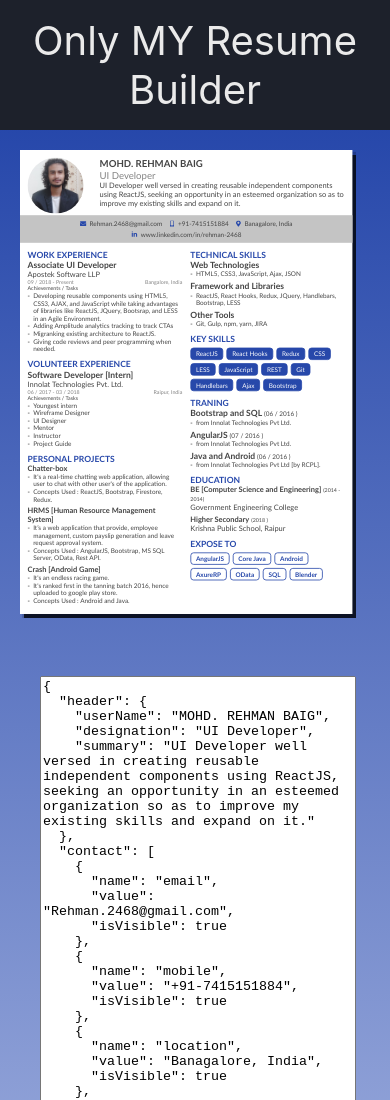
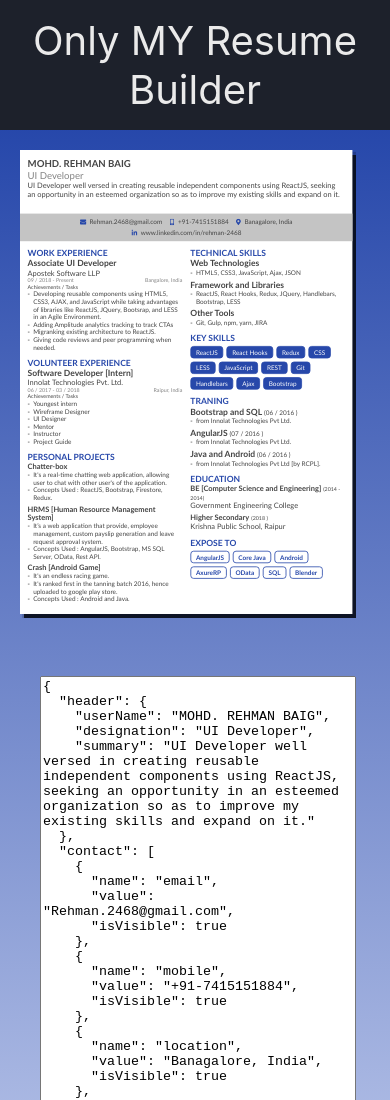
Before and after one commit to md-rehman/resume-builder, a React (Create React App) app: page / in a window 390 px wide. Shown: the top 1100 px of the page. Built offline with nearby package versions, Linux system fonts and the light colour scheme.

Commit message:
Removed profile pic and some minor changes

```diff
--- a/src/App.scss
+++ b/src/App.scss
@@ -5,12 +5,11 @@ main {
   background: $main-primary-3;
   justify-content: space-between;
   background: linear-gradient(180deg, var(--primary), hsl(var(--primary-hue), var(--primary-saturation), 90%));
-  .JsonEditor-wrapper {
-    // margin-left: 40px;
-    width: 100%;
-  }
   .Viewer-wrapper {
     border-right: 4px solid var(--primary-main);
+  }
+  .JsonEditor-wrapper {
+    width: 100%;
   }
 }
 
@@ -28,5 +27,15 @@ main {
         margin: 20px;
       }
     }
+    .JsonEditor-wrapper {
+      width: 100%;
+      .JsonEditor {
+        height: 90vh;
+        textarea {
+          width: 100%;
+          height: 90%;
+        }
+      }
+    }
   }
 }
--- a/src/components/Viewer/Viewer.js
+++ b/src/components/Viewer/Viewer.js
@@ -43,9 +43,9 @@ function Viewer() {
       <div className="Viewer">
         <div className="page">
           <div className="resume-header">
-            <div className="pofile-image">
+            {/* <div className="pofile-image">
               <img src={profileImage} alt=""/>
-            </div>
+            </div> */}
             <div className="header-info">
               <div className="userName">{ state.header.userName }</div>
               <div className="designation">{ state.header.designation }</div>
--- a/src/components/Viewer/Viewer.scss
+++ b/src/components/Viewer/Viewer.scss
@@ -18,6 +18,8 @@
     .resume-header {
       display: flex;
       .pofile-image {
+        padding-right: 40px;
+
         img {
           border-radius: 50%;
           height: 140px;
@@ -25,7 +27,7 @@
         }
       }
       .header-info {
-        padding-left: 40px;
+        min-height: 140px;
         .userName {
           font-size: $font-small-3;
           font-weight: bold;
```
